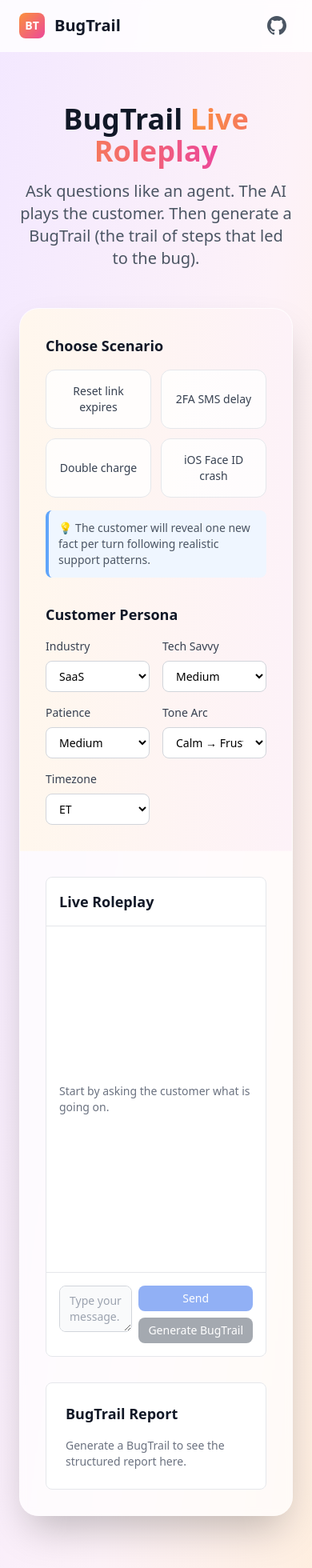
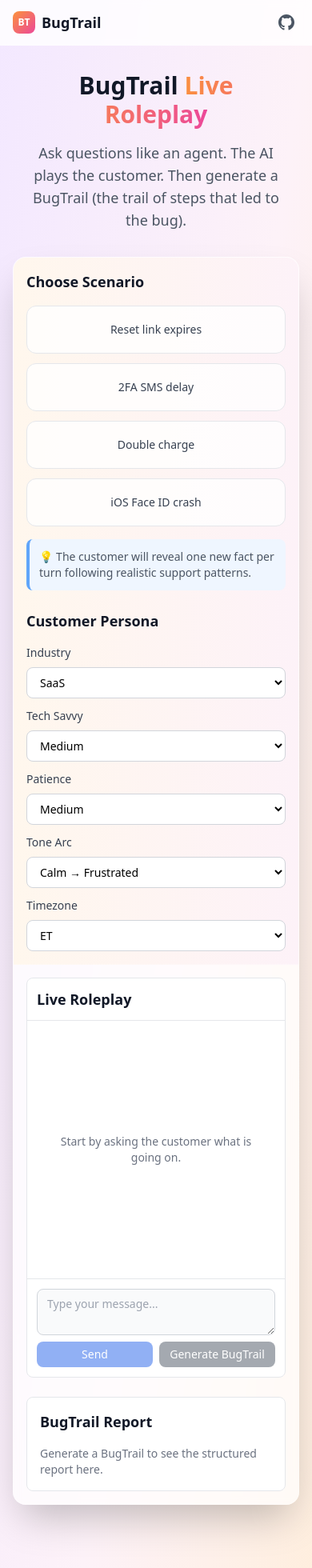
Before and after one commit to antofon/bugtrail, a Next.js app: page / in a window 390 px wide. Shown: the top 1960 px of the page at 80% size. Built offline with nearby package versions, Linux system fonts and the light colour scheme.

Commit message:
Adjusted layout to be mobile friednly

```diff
--- a/src/app/layout.tsx
+++ b/src/app/layout.tsx
@@ -32,20 +32,20 @@
       >
         {/* Navigation */}
         <nav className="bg-white/80 backdrop-blur-sm border-b border-white/20 sticky top-0 z-50">
-          <div className="max-w-7xl mx-auto px-6 lg:px-8">
-            <div className="flex items-center justify-between h-16">
+          <div className="max-w-7xl mx-auto px-4 sm:px-6 lg:px-8">
+            <div className="flex items-center justify-between h-14 sm:h-16">
               {/* Left side - Logo and nav items */}
-              <div className="flex items-center space-x-8">
-                <div className="flex items-center space-x-3">
-                  <div className="w-8 h-8 bg-gradient-to-br from-orange-400 to-pink-500 rounded-lg flex items-center justify-center">
-                    <span className="text-white font-bold text-sm">BT</span>
+              <div className="flex items-center space-x-4 sm:space-x-8">
+                <div className="flex items-center space-x-2 sm:space-x-3">
+                  <div className="w-7 h-7 sm:w-8 sm:h-8 bg-gradient-to-br from-orange-400 to-pink-500 rounded-lg flex items-center justify-center">
+                    <span className="text-white font-bold text-xs sm:text-sm">BT</span>
                   </div>
-                  <span className="text-xl font-semibold text-gray-900">BugTrail</span>
+                  <span className="text-lg sm:text-xl font-semibold text-gray-900">BugTrail</span>
                 </div>
 
-                <div className="hidden md:flex items-center space-x-6">
-                  <a href="#" className="text-gray-600 hover:text-gray-900 transition-colors">Home</a>
-                  <a href="#about" className="text-gray-600 hover:text-gray-900 transition-colors">About</a>
+                <div className="hidden sm:flex items-center space-x-4 md:space-x-6">
+                  <a href="#" className="text-sm text-gray-600 hover:text-gray-900 transition-colors">Home</a>
+                  <a href="#about" className="text-sm text-gray-600 hover:text-gray-900 transition-colors">About</a>
                 </div>
               </div>
 
@@ -55,10 +55,10 @@
                   href="https://github.com/antofon/bugtrail"
                   target="_blank"
                   rel="noopener noreferrer"
-                  className="p-2 text-gray-600 hover:text-gray-900 transition-colors"
+                  className="p-1.5 sm:p-2 text-gray-600 hover:text-gray-900 transition-colors"
                   aria-label="BugTrail GitHub repository"
                 >
-                  <svg className="w-6 h-6" fill="currentColor" viewBox="0 0 24 24">
+                  <svg className="w-5 h-5 sm:w-6 sm:h-6" fill="currentColor" viewBox="0 0 24 24">
                     <path d="M12 0C5.374 0 0 5.373 0 12 0 17.302 3.438 21.8 8.207 23.387c.599.111.793-.261.793-.577v-2.234c-3.338.726-4.033-1.416-4.033-1.416-.546-1.387-1.333-1.756-1.333-1.756-1.089-.745.083-.729.083-.729 1.205.084 1.839 1.237 1.839 1.237 1.07 1.834 2.807 1.304 3.492.997.107-.775.418-1.305.762-1.604-2.665-.305-5.467-1.334-5.467-5.931 0-1.311.469-2.381 1.236-3.221-.124-.303-.535-1.524.117-3.176 0 0 1.008-.322 3.301 1.23A11.509 11.509 0 0112 5.803c1.02.005 2.047.138 3.006.404 2.291-1.552 3.297-1.23 3.297-1.23.653 1.653.242 2.874.118 3.176.77.84 1.235 1.911 1.235 3.221 0 4.609-2.807 5.624-5.479 5.921.43.372.823 1.102.823 2.222v3.293c0 .319.192.694.801.576C20.566 21.797 24 17.3 24 12c0-6.627-5.373-12-12-12z"/>
                   </svg>
                 </a>
--- a/src/app/page.tsx
+++ b/src/app/page.tsx
@@ -131,22 +131,22 @@
     <div className="min-h-screen">
       {/* Hero Section */}
       <div className="relative overflow-hidden">
-        <div className="max-w-7xl mx-auto px-6 lg:px-8 py-16">
-          <div className="text-center mb-12">
-            <h1 className="text-4xl md:text-6xl font-bold text-gray-900 mb-4">
+        <div className="max-w-7xl mx-auto px-4 sm:px-6 lg:px-8 py-8 md:py-16">
+          <div className="text-center mb-8 md:mb-12">
+            <h1 className="text-3xl sm:text-4xl md:text-6xl font-bold text-gray-900 mb-4 px-4">
               BugTrail
               <span className="bg-gradient-to-r from-orange-400 to-pink-500 bg-clip-text text-transparent"> Live Roleplay</span>
             </h1>
-            <p className="text-xl text-gray-600 max-w-3xl mx-auto">
+            <p className="text-lg md:text-xl text-gray-600 max-w-3xl mx-auto px-4">
               Ask questions like an agent. The AI plays the customer. Then generate a BugTrail (the trail of steps that led to the bug).
             </p>
           </div>
 
           {/* Main App Container */}
-          <div className="bg-white/70 backdrop-blur-sm rounded-3xl shadow-2xl border border-white/20 overflow-hidden">
+          <div className="bg-white/70 backdrop-blur-sm rounded-2xl md:rounded-3xl shadow-2xl border border-white/20 overflow-hidden">
             {/* Scenario & Persona Section */}
-            <div className="bg-gradient-to-r from-orange-50 to-pink-50 p-8 border-b border-white/20">
-              <div className="space-y-8">
+            <div className="bg-gradient-to-r from-orange-50 to-pink-50 p-4 sm:p-6 md:p-8 border-b border-white/20">
+              <div className="space-y-6 md:space-y-8">
                 <ScenarioPicker
                   selectedScenario={selectedScenario}
                   onScenarioChange={handleScenarioChange}
@@ -159,8 +159,8 @@
             </div>
 
             {/* Main Content - Chat and Report */}
-            <div className="p-8">
-              <div className="grid grid-cols-1 xl:grid-cols-2 gap-8">
+            <div className="p-4 sm:p-6 md:p-8">
+              <div className="grid grid-cols-1 xl:grid-cols-2 gap-6 md:gap-8">
                 <ChatWindow
                   scenarioId={selectedScenario}
                   messages={messages}
@@ -178,30 +178,30 @@
         </div>
 
         {/* About Section */}
-        <div id="about" className="max-w-7xl mx-auto px-6 lg:px-8 py-16">
-          <div className="bg-white/60 backdrop-blur-sm rounded-2xl p-8 border border-white/20">
-            <h2 className="text-3xl font-bold text-gray-900 mb-6 text-center">About BugTrail</h2>
-            <div className="grid md:grid-cols-2 gap-8">
+        <div id="about" className="max-w-7xl mx-auto px-4 sm:px-6 lg:px-8 py-12 md:py-16">
+          <div className="bg-white/60 backdrop-blur-sm rounded-2xl p-4 sm:p-6 md:p-8 border border-white/20">
+            <h2 className="text-2xl md:text-3xl font-bold text-gray-900 mb-6 text-center">About BugTrail</h2>
+            <div className="grid grid-cols-1 md:grid-cols-2 gap-6 md:gap-8">
               <div>
-                <h3 className="text-xl font-semibold text-gray-900 mb-4">How it Works</h3>
+                <h3 className="text-lg md:text-xl font-semibold text-gray-900 mb-4">How it Works</h3>
                 <ul className="space-y-3 text-gray-600">
                   <li className="flex items-start">
-                    <span className="w-6 h-6 bg-orange-100 text-orange-600 rounded-full flex items-center justify-center text-sm font-semibold mr-3 mt-0.5">1</span>
+                    <span className="w-6 h-6 bg-orange-100 text-orange-600 rounded-full flex items-center justify-center text-sm font-semibold mr-3 mt-0.5 flex-shrink-0">1</span>
                     Choose a realistic support scenario
                   </li>
                   <li className="flex items-start">
-                    <span className="w-6 h-6 bg-orange-100 text-orange-600 rounded-full flex items-center justify-center text-sm font-semibold mr-3 mt-0.5">2</span>
+                    <span className="w-6 h-6 bg-orange-100 text-orange-600 rounded-full flex items-center justify-center text-sm font-semibold mr-3 mt-0.5 flex-shrink-0">2</span>
                     Chat with the AI customer who reveals facts gradually
                   </li>
                   <li className="flex items-start">
-                    <span className="w-6 h-6 bg-orange-100 text-orange-600 rounded-full flex items-center justify-center text-sm font-semibold mr-3 mt-0.5">3</span>
+                    <span className="w-6 h-6 bg-orange-100 text-orange-600 rounded-full flex items-center justify-center text-sm font-semibold mr-3 mt-0.5 flex-shrink-0">3</span>
                     Generate a professional BugTrail report
                   </li>
                 </ul>
               </div>
               <div>
-                <h3 className="text-xl font-semibold text-gray-900 mb-4">Features</h3>
-                <ul className="space-y-2 text-gray-600">
+                <h3 className="text-lg md:text-xl font-semibold text-gray-900 mb-4">Features</h3>
+                <ul className="space-y-2 text-gray-600 text-sm md:text-base">
                   <li>• Realistic customer personas with consistent identities</li>
                   <li>• Gradual fact revelation following support best practices</li>
                   <li>• Professional bug report generation</li>
--- a/src/components/ChatWindow.tsx
+++ b/src/components/ChatWindow.tsx
@@ -137,8 +137,8 @@
   };
 
   return (
-    <div className="bg-white rounded-lg border border-gray-200 flex flex-col h-[600px]">
-      <div className="p-4 border-b border-gray-200">
+    <div className="bg-white rounded-lg border border-gray-200 flex flex-col h-[500px] sm:h-[600px]">
+      <div className="p-3 sm:p-4 border-b border-gray-200">
         <h2 className="text-lg font-semibold text-gray-900">Live Roleplay</h2>
         {isOfflineMode && (
           <div className="mt-2 p-2 bg-yellow-50 border border-yellow-200 rounded text-sm text-yellow-800">
@@ -147,10 +147,10 @@
         )}
       </div>
 
-      <div className="flex-1 overflow-y-auto p-4">
+      <div className="flex-1 overflow-y-auto p-3 sm:p-4">
         {messages.length === 0 ? (
           <div className="flex items-center justify-center h-full">
-            <p className="text-gray-500 text-sm">
+            <p className="text-gray-500 text-sm text-center px-4">
               Start by asking the customer what is going on.
             </p>
           </div>
@@ -175,8 +175,8 @@
         )}
       </div>
 
-      <div className="p-4 border-t border-gray-200">
-        <div className="flex gap-2">
+      <div className="p-3 sm:p-4 border-t border-gray-200">
+        <div className="flex flex-col sm:flex-row gap-2 sm:gap-3">
           <div className="flex-1">
             <Textarea
               ref={textareaRef}
@@ -188,11 +188,12 @@
               disabled={!scenarioId || isLoading}
             />
           </div>
-          <div className="flex flex-col gap-2">
+          <div className="flex flex-row sm:flex-col gap-2 justify-stretch">
             <Button
               onClick={handleSend}
               disabled={!input.trim() || !scenarioId || isLoading}
               size="sm"
+              className="flex-1 sm:flex-none"
             >
               Send
             </Button>
@@ -201,6 +202,7 @@
               disabled={messages.length === 0 || isExtracting}
               variant="secondary"
               size="sm"
+              className="flex-1 sm:flex-none"
             >
               {isExtracting ? "Generating..." : "Generate BugTrail"}
             </Button>
--- a/src/components/ExtractPanel.tsx
+++ b/src/components/ExtractPanel.tsx
@@ -10,7 +10,7 @@
 export default function ExtractPanel({ bugtrail, onCopyMarkdown, onCopyJira }: ExtractPanelProps) {
   if (!bugtrail) {
     return (
-      <div className="bg-white rounded-lg border border-gray-200 p-6">
+      <div className="bg-white rounded-lg border border-gray-200 p-4 sm:p-6">
         <h2 className="text-lg font-semibold text-gray-900 mb-4">BugTrail Report</h2>
         <p className="text-gray-500 text-sm">
           Generate a BugTrail to see the structured report here.
@@ -20,14 +20,14 @@
   }
 
   return (
-    <div className="bg-white rounded-lg border border-gray-200 p-6">
-      <div className="flex items-center justify-between mb-6">
+    <div className="bg-white rounded-lg border border-gray-200 p-4 sm:p-6">
+      <div className="flex flex-col sm:flex-row sm:items-center sm:justify-between mb-6 gap-4">
         <h2 className="text-lg font-semibold text-gray-900">BugTrail Report</h2>
-        <div className="flex gap-2">
-          <Button variant="outline" size="sm" onClick={onCopyMarkdown}>
+        <div className="flex flex-col sm:flex-row gap-2">
+          <Button variant="outline" size="sm" onClick={onCopyMarkdown} className="text-xs sm:text-sm">
             Copy Markdown
           </Button>
-          <Button variant="outline" size="sm" onClick={onCopyJira}>
+          <Button variant="outline" size="sm" onClick={onCopyJira} className="text-xs sm:text-sm">
             Copy for Jira
           </Button>
         </div>
--- a/src/components/PersonaControls.tsx
+++ b/src/components/PersonaControls.tsx
@@ -14,7 +14,7 @@
     <div className="space-y-4">
       <h3 className="text-lg font-semibold text-gray-900">Customer Persona</h3>
 
-      <div className="grid grid-cols-2 md:grid-cols-3 lg:grid-cols-5 gap-4">
+      <div className="grid grid-cols-1 sm:grid-cols-2 md:grid-cols-3 lg:grid-cols-5 gap-3 sm:gap-4">
         <div>
           <label className="block text-sm font-medium text-gray-700 mb-2">
             Industry
--- a/src/components/ScenarioPicker.tsx
+++ b/src/components/ScenarioPicker.tsx
@@ -10,12 +10,12 @@
   return (
     <div className="space-y-4">
       <h3 className="text-lg font-semibold text-gray-900">Choose Scenario</h3>
-      <div className="grid grid-cols-2 lg:grid-cols-4 gap-3">
+      <div className="grid grid-cols-1 sm:grid-cols-2 lg:grid-cols-4 gap-3">
         {scenarioBriefs.map((scenario) => (
           <button
             key={scenario.id}
             onClick={() => onScenarioChange(scenario.id)}
-            className={`p-4 rounded-xl text-sm font-medium transition-all duration-200 focus:outline-none focus:ring-2 focus:ring-offset-2 focus:ring-orange-500 ${
+            className={`p-3 sm:p-4 rounded-xl text-sm font-medium transition-all duration-200 focus:outline-none focus:ring-2 focus:ring-offset-2 focus:ring-orange-500 min-h-[60px] flex items-center justify-center text-center ${
               selectedScenario === scenario.id
                 ? "bg-gradient-to-r from-orange-400 to-pink-500 text-white shadow-lg transform scale-105"
                 : "bg-white/80 text-gray-700 hover:bg-white hover:shadow-md border border-gray-200"
```
